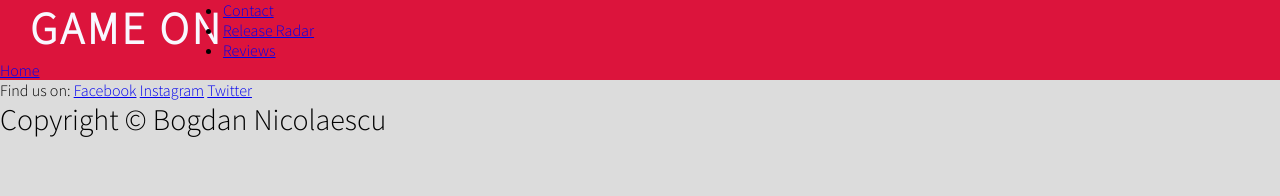
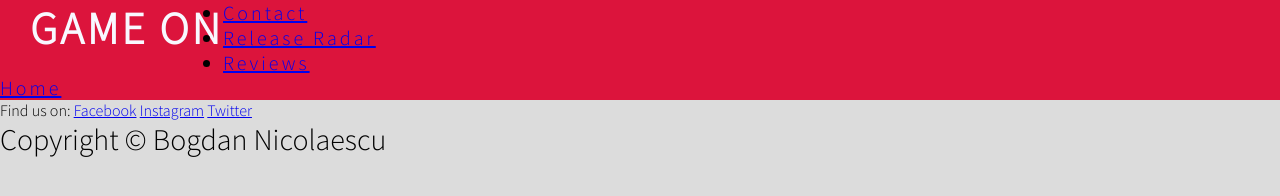
Before and after one commit to Bog8dan/Gaming-News, a plain HTML site: page index.html in a window 1280 px wide. Drawn offline with Linux system fonts and the light colour scheme.

Commit message:
Add styling to the links id

```diff
--- a/assets/css/style.css
+++ b/assets/css/style.css
@@ -54,3 +54,8 @@ p {
     background-color: crimson;
     overflow: auto;
 }
+
+#links {
+    font-size: 125%;
+    letter-spacing: 3px;
+}
```
